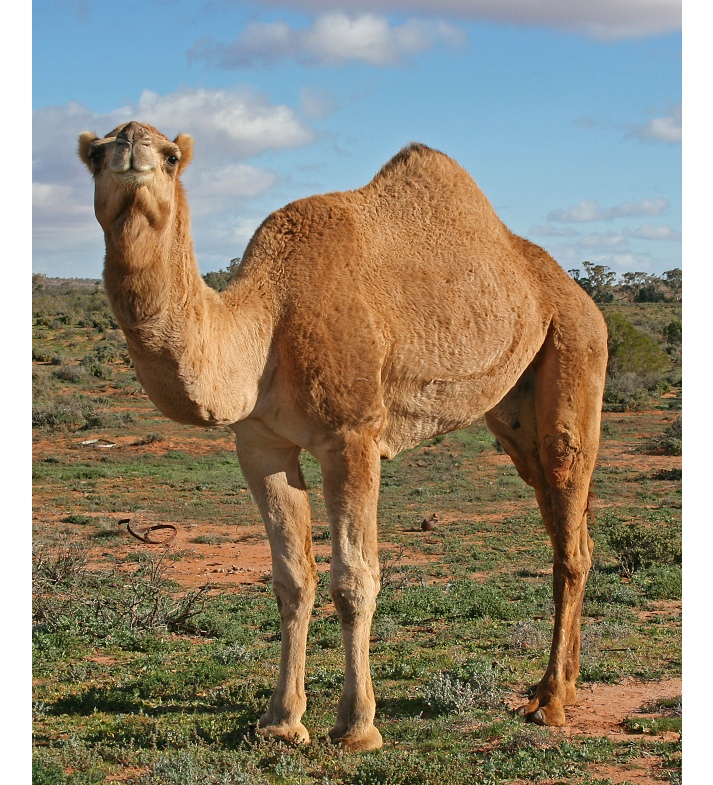
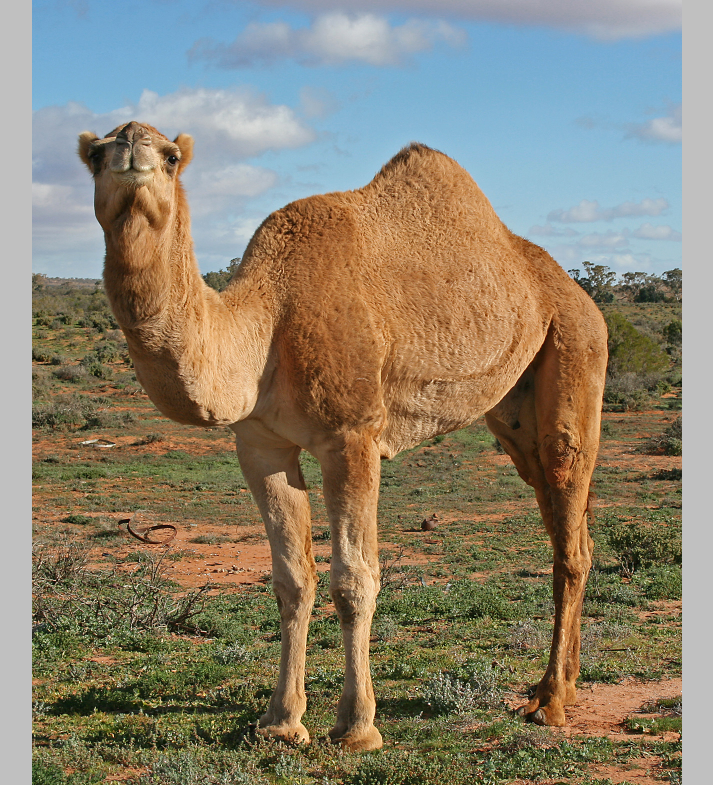
Before and after one commit to pyzae/camel-site, a plain HTML site: page docs/index.html in a window 1280 px wide. Shown: the part 52-837 px from the top of the page, without its empty margins (283-996 px from the left). Drawn offline with Linux system fonts and the light colour scheme.

Commit message:
make background silver

```diff
--- a/docs/index.html
+++ b/docs/index.html
@@ -5,6 +5,9 @@
     *{
       margin:0;
       padding:0;
+    }
+    body{
+      background:silver;
     }
     #camelbox{
       display:grid;
```
